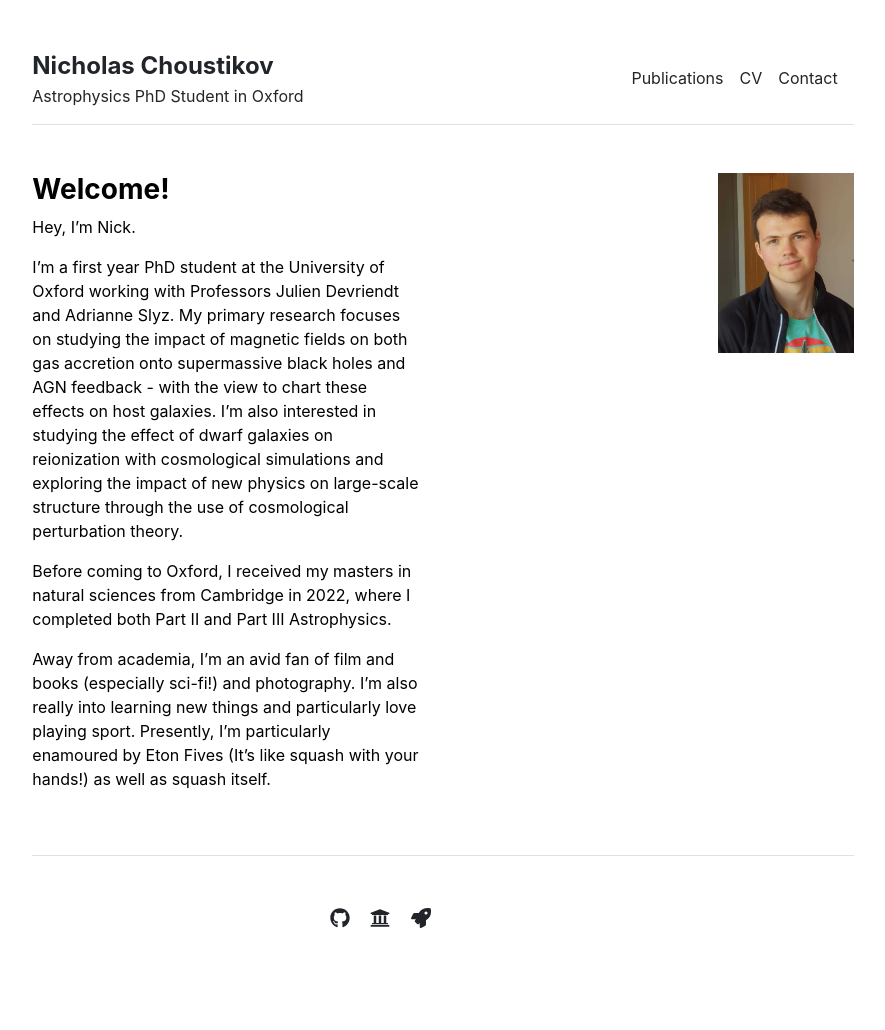
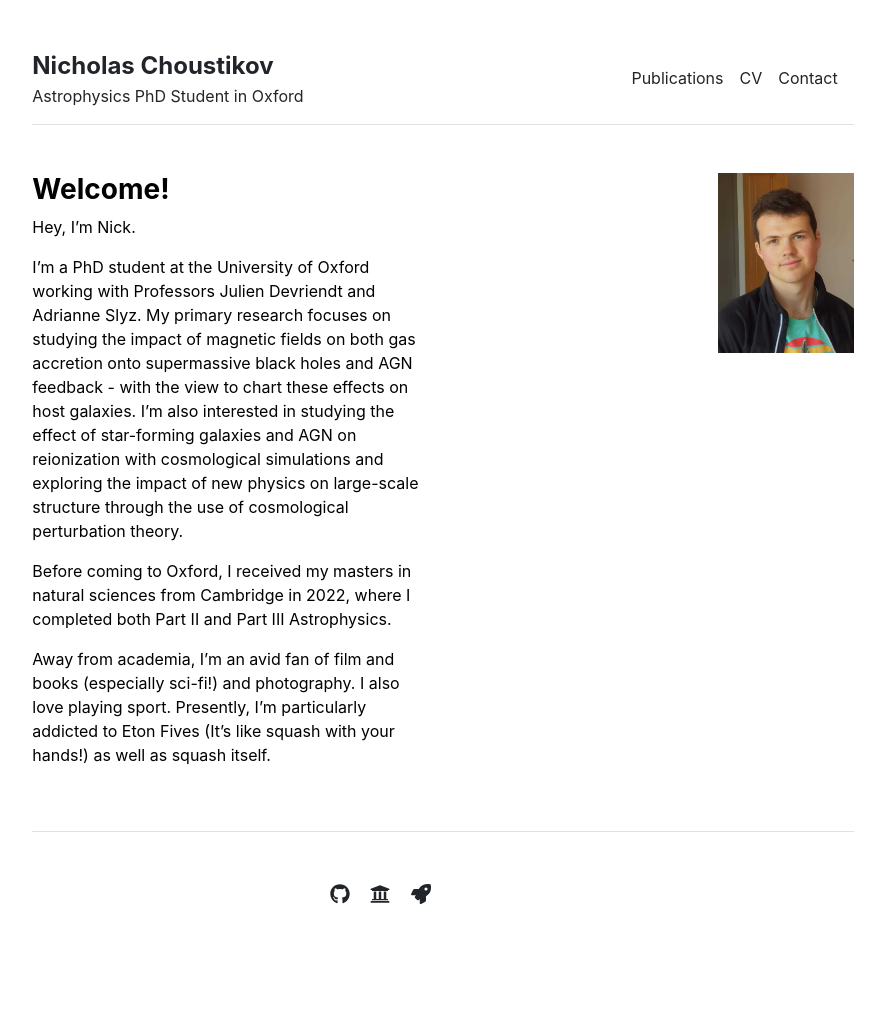
Before and after one commit to Chousti/Chousti.github.io, a Jekyll site: the page built from index.md, in a window 1280 px wide. Shown: the whole page, without its empty margins (197-1082 px from the left). Built offline with Jekyll 4.4.1, drawn with Linux system fonts in a browser that asks for light colours; after the commit the page ends 1006 px from its top, so only the background shows below that.

Commit message:
updating description

```diff
--- a/index.md
+++ b/index.md
@@ -5,9 +5,9 @@ title: "Home"
 
 Hey, I'm Nick.
 
-I'm a first year PhD student at the University of Oxford working with Professors Julien Devriendt and Adrianne Slyz.
-My primary research focuses on studying the impact of magnetic fields on both gas accretion onto supermassive black holes and AGN feedback - with the view to chart these effects on host galaxies. I'm also interested in studying the effect of dwarf galaxies on reionization with cosmological simulations and exploring the impact of new physics on large-scale structure through the use of cosmological perturbation theory.
+I'm a PhD student at the University of Oxford working with Professors Julien Devriendt and Adrianne Slyz.
+My primary research focuses on studying the impact of magnetic fields on both gas accretion onto supermassive black holes and AGN feedback - with the view to chart these effects on host galaxies. I'm also interested in studying the effect of star-forming galaxies and AGN on reionization with cosmological simulations and exploring the impact of new physics on large-scale structure through the use of cosmological perturbation theory.
 
 Before coming to Oxford, I received my masters in natural sciences from Cambridge in 2022, where I completed both Part II and Part III Astrophysics.
 
-Away from academia, I'm an avid fan of film and books (especially sci-fi!) and photography. I'm also really into learning new things and particularly love playing sport. Presently, I'm particularly enamoured by Eton Fives (It's like squash with your hands!) as well as squash itself.
+Away from academia, I'm an avid fan of film and books (especially sci-fi!) and photography. I also  love playing sport. Presently, I'm particularly addicted to Eton Fives (It's like squash with your hands!) as well as squash itself.
```
